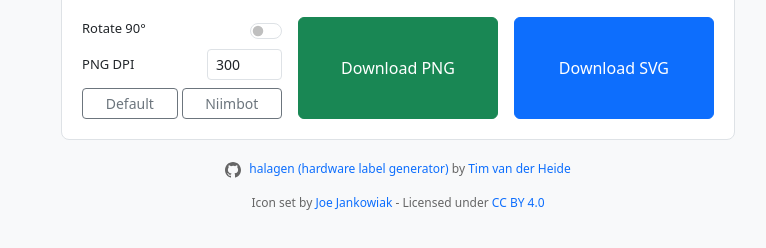
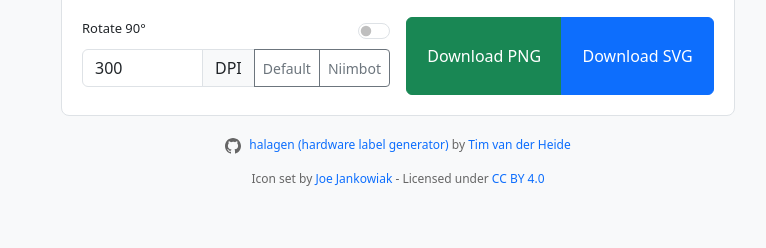
Before and after one commit to timmmmmmmmm/halagen, a plain HTML site: page index.html in a window 1280 px wide. Shown: the part 256-504 px from the top of the page, without its empty margins (242-1008 px from the left). Drawn offline with nearby package versions, Linux system fonts and the light colour scheme.

Commit message:
Form cleanup

```diff
--- a/index.html
+++ b/index.html
@@ -119,32 +119,28 @@
 
                     <div class="export-section mt-3">
                         <div class="row g-3">
-                            <!-- Column 1: Export Options -->
-                            <div class="col-md-4">
+                            <!-- Column 1: Export Options (50% width) -->
+                            <div class="col-md-6">
                                 <div class="form-check form-switch d-flex justify-content-between align-items-center mb-2">
                                     <label class="form-check-label" for="export-rotate">
                                         Rotate 90°
                                     </label>
                                     <input class="form-check-input" type="checkbox" role="switch" id="export-rotate">
                                 </div>
-                                <div class="dpi-inline">
-                                    <label for="png-dpi" class="form-label">PNG DPI</label>
-                                    <input type="number" id="png-dpi" class="form-control form-control-sm" min="50" max="1200" value="300" title="Dots per inch for PNG export (50-1200)">
-                                </div>
-                                <div class="d-grid gap-1 d-md-flex">
-                                    <button type="button" class="btn btn-outline-secondary btn-sm flex-fill" data-dpi="96">Default</button>
-                                    <button type="button" class="btn btn-outline-secondary btn-sm flex-fill" data-dpi="203">Niimbot</button>
+                                <div class="input-group mb-2">
+                                    <input type="number" id="png-dpi" class="form-control" min="50" max="1200" value="300" title="Dots per inch for PNG export (50-1200)">
+                                    <span class="input-group-text">DPI</span>
+                                    <button type="button" class="btn btn-outline-secondary btn-sm" data-dpi="96">Default</button>
+                                    <button type="button" class="btn btn-outline-secondary btn-sm" data-dpi="203">Niimbot</button>
                                 </div>
                             </div>
 
-                            <!-- Column 2: Download PNG -->
-                            <div class="col-md-4">
-                                <button id="download-png" class="btn btn-success w-100 h-100" title="Download as high-quality PNG with transparent background">Download PNG</button>
-                            </div>
-
-                            <!-- Column 3: Download SVG -->
-                            <div class="col-md-4">
-                                <button id="download-svg" class="btn btn-primary w-100 h-100" title="Download as vector SVG (scalable and editable)">Download SVG</button>
+                            <!-- Column 2: Download Buttons (50% width) -->
+                            <div class="col-md-6 d-flex align-items-center">
+                                <div class="btn-group w-100" role="group" aria-label="Download options">
+                                    <button id="download-png" class="btn btn-success" title="Download as high-quality PNG with transparent background">Download PNG</button>
+                                    <button id="download-svg" class="btn btn-primary" title="Download as vector SVG (scalable and editable)">Download SVG</button>
+                                </div>
                             </div>
                         </div>
                     </div>
--- a/styles-bootstrap.css
+++ b/styles-bootstrap.css
@@ -775,24 +775,15 @@ footer {
     padding: 2px 8px;
 }
 
-/* PNG DPI inline layout */
-.dpi-inline {
-    display: flex;
-    align-items: center;
-    justify-content: space-between;
-    margin-bottom: 8px;
+/* Make download button group match height of settings column */
+.export-section .btn-group {
+    height: 100%;
 }
 
-.dpi-inline .form-label {
-    margin: 0;
-    white-space: nowrap;
-    font-size: 13px;
+.export-section .btn-group .btn {
+    height: 100%;
 }
 
-.dpi-inline .form-control {
-    width: 75px;
-    flex-shrink: 0;
-}
 
 /* Consistent alignment and font styling for export controls */
 .form-check.form-switch .form-check-label {
```
